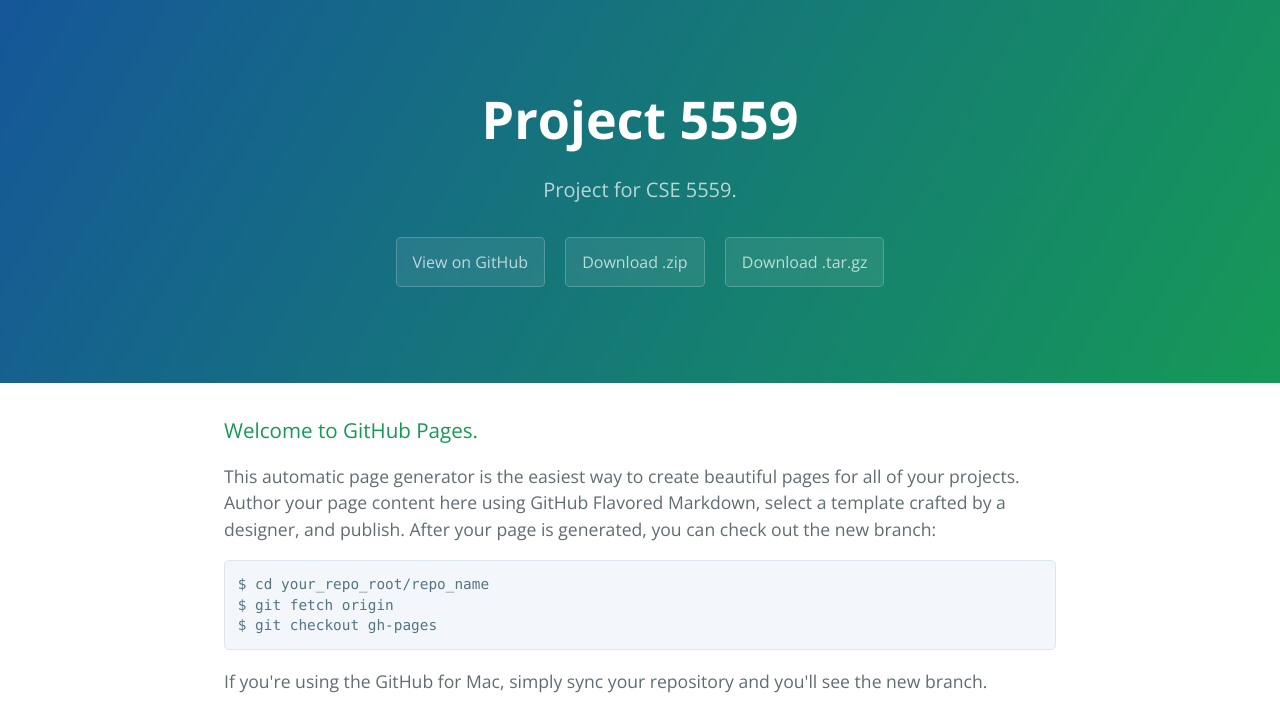
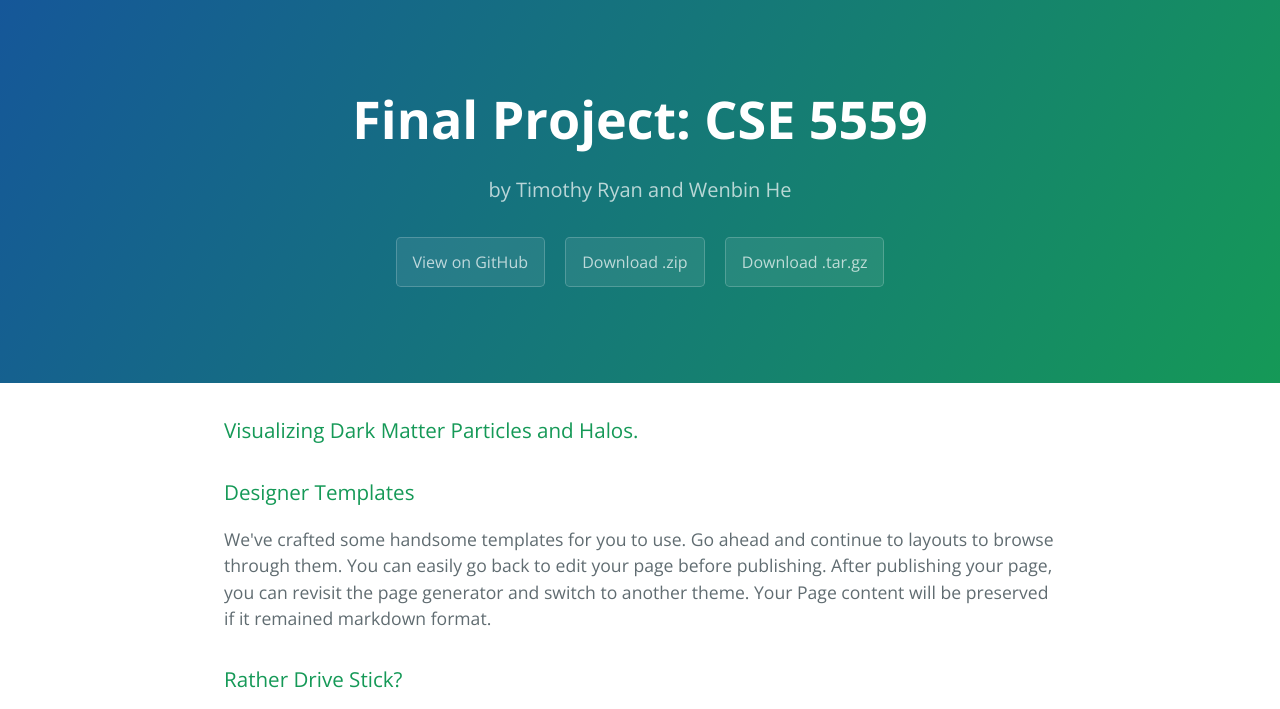
Before and after one commit to hewenbin/project_5559, a plain HTML site: page index.html in a window 1280 px wide. Shown: the top 709 px of the page. Drawn offline with nearby package versions, Linux system fonts and the light colour scheme.

Commit message:
Changing header and beginning first paragraph.

```diff
--- a/index.html
+++ b/index.html
@@ -11,8 +11,8 @@
   </head>
   <body>
     <section class="page-header">
-      <h1 class="project-name">Project 5559</h1>
-      <h2 class="project-tagline">Project for CSE 5559.</h2>
+      <h1 class="project-name">Final Project: CSE 5559</h1>
+      <h2 class="project-tagline">by Timothy Ryan and Wenbin He</h2>
       <a href="https://github.com/hewenbin/project_5559" class="btn">View on GitHub</a>
       <a href="https://github.com/hewenbin/project_5559/zipball/master" class="btn">Download .zip</a>
       <a href="https://github.com/hewenbin/project_5559/tarball/master" class="btn">Download .tar.gz</a>
@@ -20,16 +20,9 @@
 
     <section class="main-content">
       <h3>
-<a id="welcome-to-github-pages" class="anchor" href="#welcome-to-github-pages" aria-hidden="true"><span class="octicon octicon-link"></span></a>Welcome to GitHub Pages.</h3>
+<a id="visualizing-dark-matter-particles-and-halos" class="anchor" href="#visualizing-dark-matter-particles-and-halos" aria-hidden="true"><span class="octicon octicon-link"></span></a>Visualizing Dark Matter Particles and Halos.</h3>
 
-<p>This automatic page generator is the easiest way to create beautiful pages for all of your projects. Author your page content here using GitHub Flavored Markdown, select a template crafted by a designer, and publish. After your page is generated, you can check out the new branch:</p>
-
-<pre><code>$ cd your_repo_root/repo_name
-$ git fetch origin
-$ git checkout gh-pages
-</code></pre>
-
-<p>If you're using the GitHub for Mac, simply sync your repository and you'll see the new branch.</p>
+<p></p>
 
 <h3>
 <a id="designer-templates" class="anchor" href="#designer-templates" aria-hidden="true"><span class="octicon octicon-link"></span></a>Designer Templates</h3>
@@ -52,7 +45,7 @@ $ git checkout gh-pages
 <p>Having trouble with Pages? Check out the documentation at <a href="https://help.github.com/pages">https://help.github.com/pages</a> or contact <a href="mailto:support@github.com">support@github.com</a> and we’ll help you sort it out.</p>
 
       <footer class="site-footer">
-        <span class="site-footer-owner"><a href="https://github.com/hewenbin/project_5559">Project 5559</a> is maintained by <a href="https://github.com/hewenbin">hewenbin</a> and <a href="https://github.com/tmothy07">tmothy07</a></span>
+        <span class="site-footer-owner"><a href="https://github.com/hewenbin/project_5559">Project 5559</a> is maintained by <a href="https://github.com/hewenbin">hewenbin</a> and <a href="https://github.com/tmothy07">tmothy07.</a></span>
 
         <span class="site-footer-credits">This page was generated by <a href="https://pages.github.com">GitHub Pages</a> using the <a href="https://github.com/jasonlong/cayman-theme">Cayman theme</a> by <a href="https://twitter.com/jasonlong">Jason Long</a>.</span>
       </footer>
```
